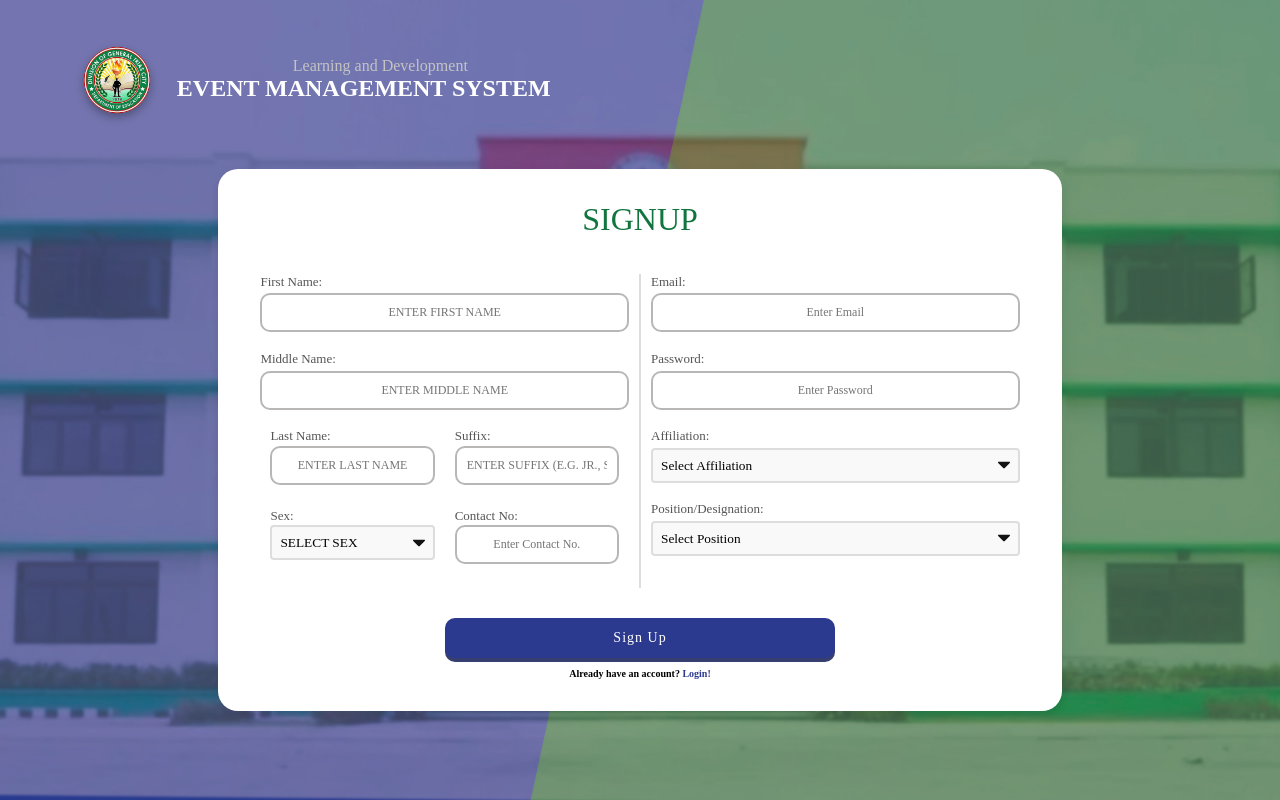
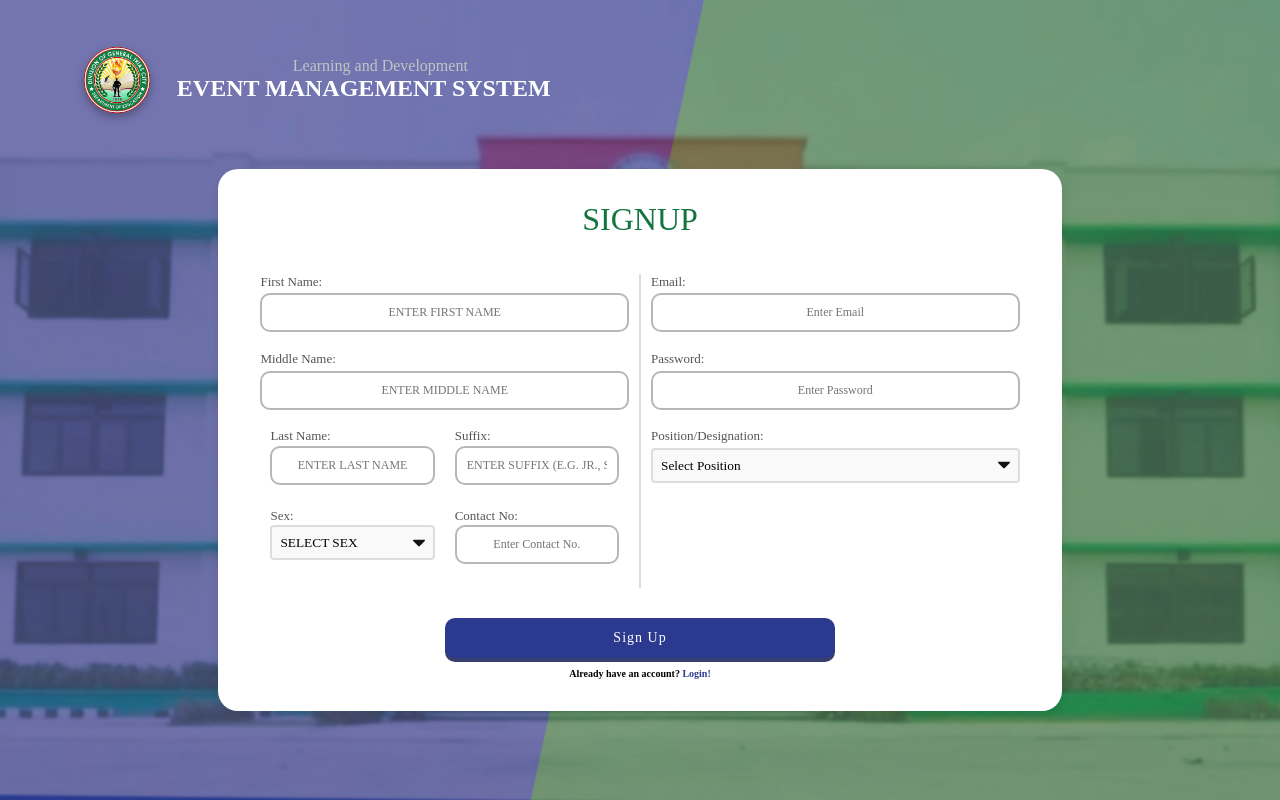
Before and after one commit to Xzeixzei-Tan/LD, a PHP site: page /signup.php in a window 1280 px wide. Run offline with PHP 8.4, Linux system fonts and the light colour scheme; data comes from the database, SQL or seed files in the repository.

Commit message:
alex-04-08

```diff
--- a/signup.php
+++ b/signup.php
@@ -1,10 +1,6 @@
 <?php
 require_once 'config.php';
 session_start();
-
-// Fetch affiliations
-$affiliationQuery = "SELECT id, name FROM affiliation";
-$affiliationResult = $conn->query($affiliationQuery);
 
 // Fetch positions with their corresponding classifications
 $positionQuery = "SELECT cp.id, cp.name, c.name AS classification_name
@@ -350,14 +346,8 @@
                         <label>Password:</label>
                         <input type="password" name="password" placeholder="Enter Password" required>
 
-                        <!-- Affiliation Dropdown -->
-                        <label>Affiliation:</label>
-                        <select name="affiliation" required>
-                            <option value="">Select Affiliation</option>
-                            <?php while ($row = $affiliationResult->fetch_assoc()) : ?>
-                                <option value="<?= $row['id']; ?>"><?= $row['name']; ?></option>
-                            <?php endwhile; ?>
-                        </select>
+                        <!-- Hidden input for affiliation with default value of 1 -->
+                        <input type="hidden" name="affiliation" value="1">
 
                         <!-- Position Dropdown -->
                         <label>Position/Designation:</label>
```
Also changed, not shown: signup_process.php (+5 -3 lines).
